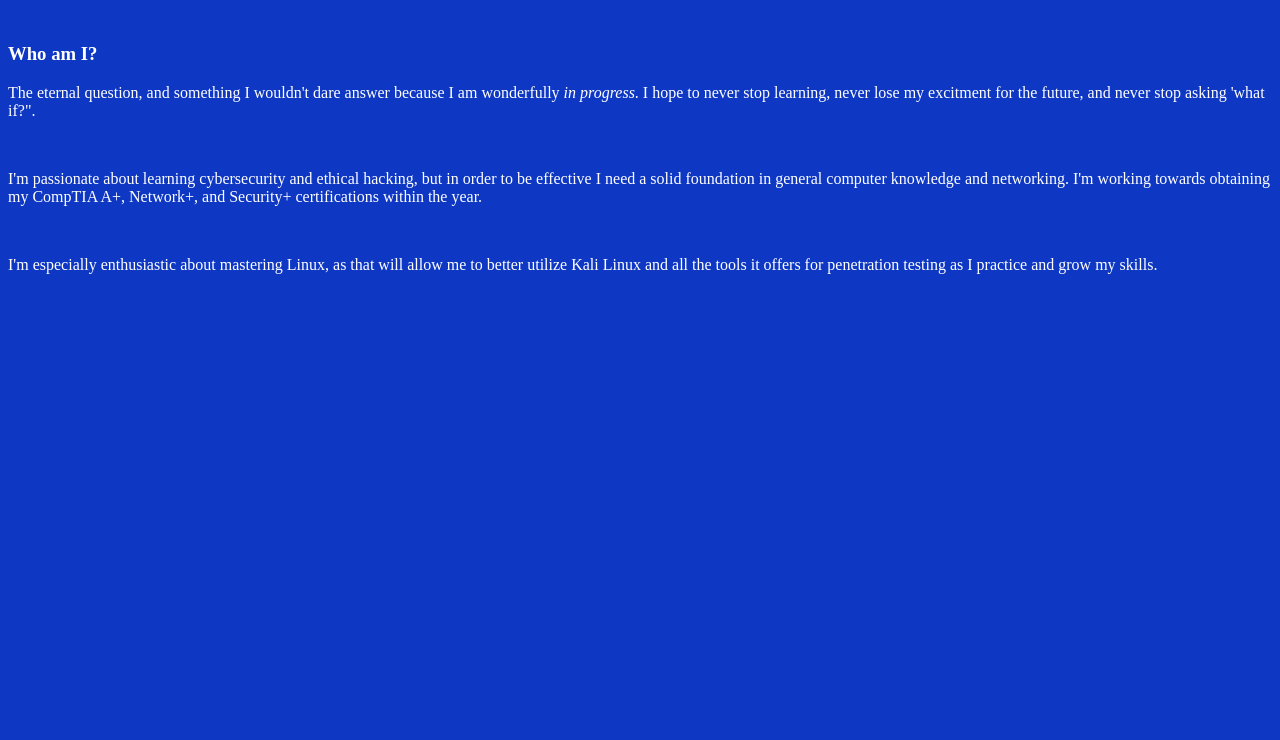
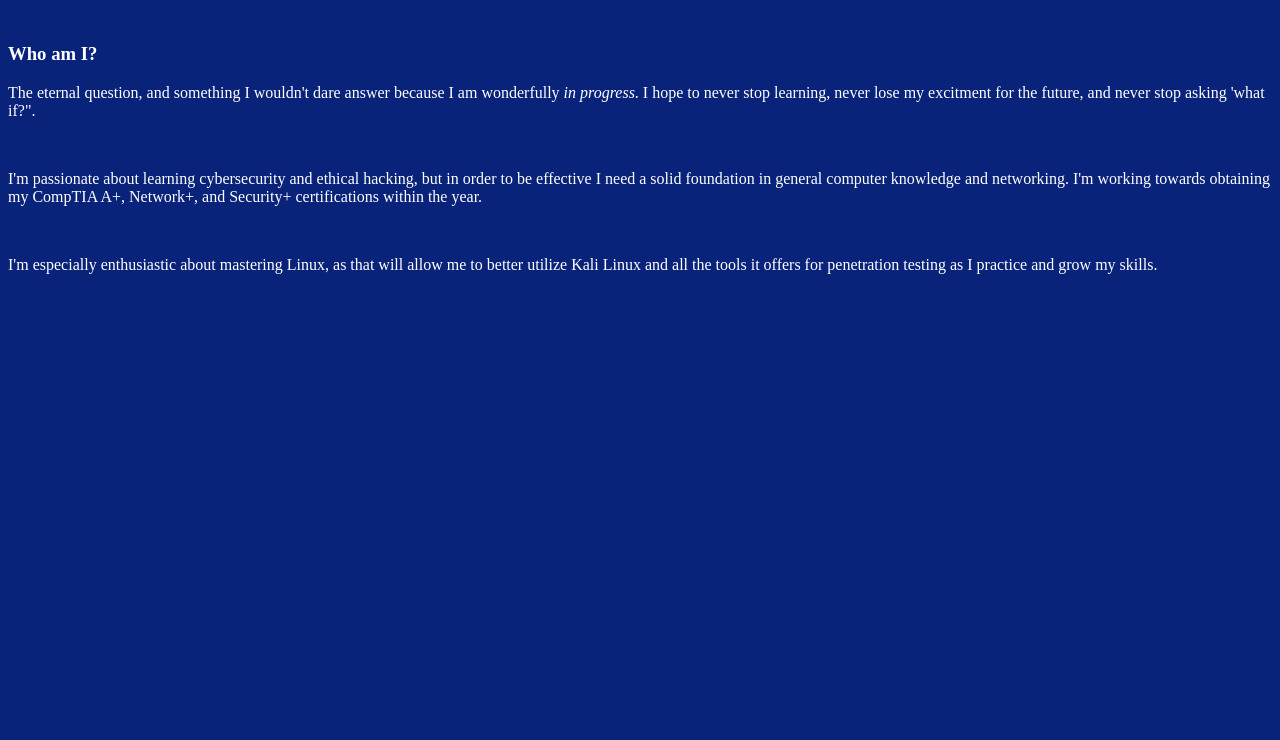
Before and after one commit to HexH4x/MyHomePage, a plain HTML site: page index.html in a window 1280 px wide. Shown: the part 60-800 px from the top of the page. Drawn offline with Linux system fonts and the light colour scheme.

Commit message:
index.html

```diff
--- a/index.html
+++ b/index.html
@@ -1,4 +1,4 @@
-<body bgcolor="#0E38C4">
+<body bgcolor="#09237A">
 <h1 style="text-align: center;"><span style="color: #ffffff;">Hello, world.</span></h1>
 <p>&nbsp;</p>
 <h3><span style="color: #ffffff;">Who am I?</span></h3>
```
